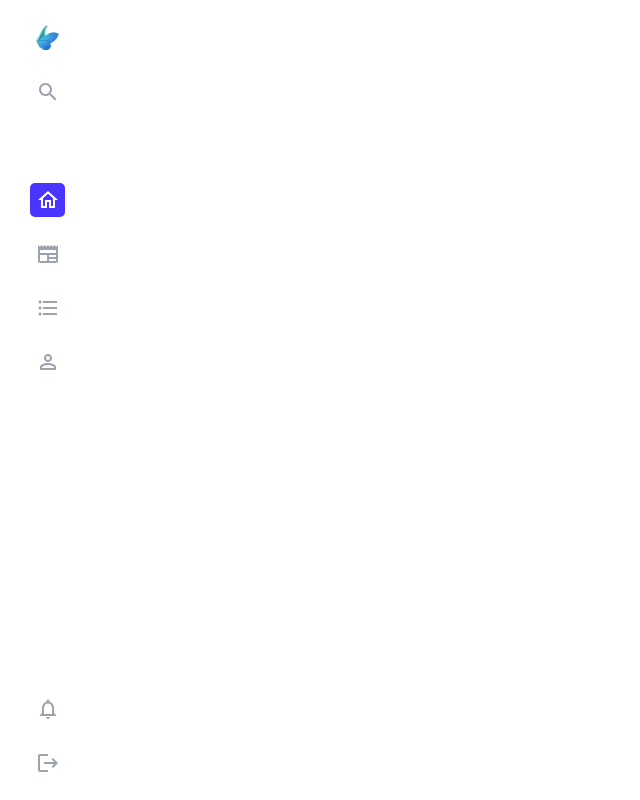
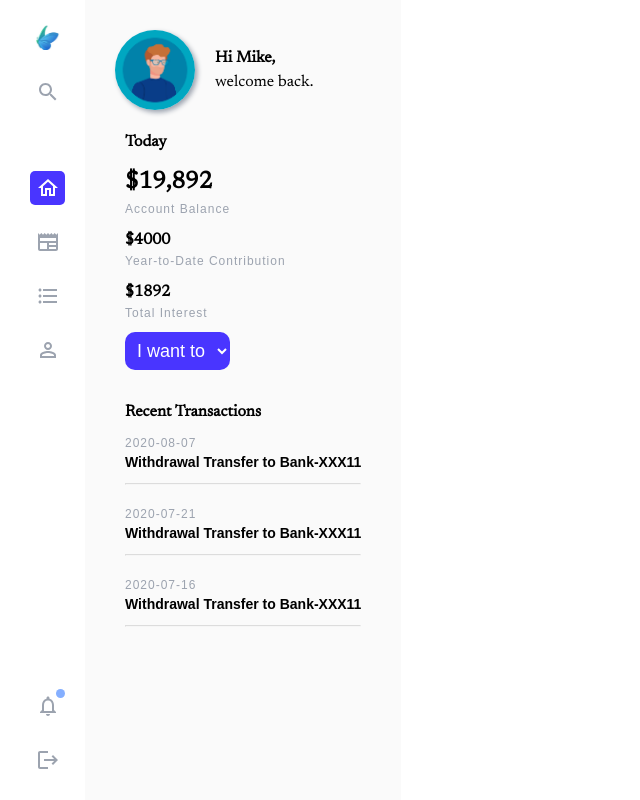
Before and after one commit to gi-t-ansari/rapid-quest, a React (Create React App) app: page / in a window 1280 px wide. Shown: the whole page, without its empty margins (0-640 px from the left). Built offline with nearby package versions, Linux system fonts and the light colour scheme.

Commit message:
Intro Section Added

```diff
--- a/src/App.js
+++ b/src/App.js
@@ -1,10 +1,12 @@
 import React from "react";
 import Menu from "./components/Menu/Menu";
+import Intro from "./components/Intro/Intro";
 
 function App() {
   return (
     <main className="App">
         <Menu />
+        <Intro />
     </main>
   );
 }
--- /dev/null
+++ b/src/components/Intro/Intro.css
@@ -0,0 +1,85 @@
+.intro-container {
+    padding: 30px;
+    background-color: #fafafa;
+}
+
+.intro-header {
+    display: flex;
+    align-items: center;
+    gap: 20px;
+}
+
+.avatar-container {
+    max-height: 80px;
+    max-width: 80px;
+    border-radius: 50%;
+    overflow: hidden;
+    box-shadow: 2.5px 2.5px 5px #9ca3af;
+}
+
+.avatar {
+    width: 100%;
+}
+
+.today-summary div, .transaction-section div {
+    margin: 10px 0;
+}
+
+.today-summary h4 {
+    font-size: 20px;
+}
+
+.today-summary p {
+    font-size: 14px;
+}
+
+.today-summary, .transaction-section {
+    padding: 10px;
+    margin: 10px 0;
+}
+
+.today-summary h6, .transaction-section h6 {
+    font-size: 16px;
+
+}
+
+.today-summary h3 {
+    font-size: 24px;
+    font-weight: 700;
+}
+
+.today-summary h5 {
+    font-size: 16px;
+}
+
+.today-summary p, .transaction-section p {
+    font-size: 12px;
+    color: #9ca3af;
+    font-family: sans-serif;
+    letter-spacing: 1px;
+}
+
+select {
+    padding: 8px;
+    font-size: 18px;
+    color: var(--color-white);
+    background-color: var(--color-primary);
+    border: none;
+    border-radius: 10px;
+    cursor: pointer;
+}
+
+select option {
+    background-color: var(--color-white);
+    color: var(--color-black);
+}
+
+.transaction-section hr {
+    opacity: 30%;
+    margin: 10px 0 20px 0;
+}
+
+.transaction-section h4 {
+    font-family: sans-serif;
+    font-size: 14px;
+}
--- /dev/null
+++ b/src/components/Intro/Intro.jsx
@@ -0,0 +1,68 @@
+import React, { useState } from "react";
+import "./Intro.css";
+import avatar from "../../assets/avatar.jpg";
+import { InputLabel, FormControl, Select, MenuItem } from "@mui/material";
+
+function Intro() {
+    const [preference, setPreference] = useState("");
+
+    const handleChange = (e) => {
+        e.preventDefault();
+        setPreference(e.target.value);
+    }
+
+
+  return (
+    <section className="intro-container">
+      <header className="intro-header">
+        <div className="avatar-container">
+          <img className="avatar" src={avatar} alt="avatar" />
+        </div>
+        <div className="greeting-section">
+          <h4>Hi Mike,</h4>
+          <p>welcome back.</p>
+        </div>
+      </header>
+      <section className="today-summary">
+        <h6>Today</h6>
+        <div>
+            <h3>$19,892</h3>
+            <p>Account Balance</p>
+        </div>
+        <div>
+            <h5>$4000</h5>
+            <p>Year-to-Date Contribution</p>
+        </div>
+        <div>
+            <h5>$1892</h5>
+            <p>Total Interest</p>
+        </div>
+        <select onChange={handleChange}>
+            <option>I want to</option>
+            <option value="save">Save</option>
+            <option value="invest">Invest</option>
+        </select>
+      </section>
+      <section className="transaction-section">
+            <h6>Recent Transactions</h6>
+            <div>
+                <p>2020-08-07</p>
+                <h4>Withdrawal Transfer to Bank-XXX11</h4>
+                <hr />
+            </div>
+            <div>
+                <p>2020-07-21</p>
+                <h4>Withdrawal Transfer to Bank-XXX11</h4>
+                <hr />
+            </div>
+            <div>
+                <p>2020-07-16</p>
+                <h4>Withdrawal Transfer to Bank-XXX11</h4>
+                <hr />
+            </div>
+      </section>
+    </section>
+  );
+}
+
+export default Intro;
--- a/src/components/Menu/Menu.css
+++ b/src/components/Menu/Menu.css
@@ -24,7 +24,9 @@
     padding: 5px;
     cursor: pointer;
     border-radius: 5px;
+    position: relative;
     transition: background 0.5s;
+
 }
 
 .menu-list:hover {
@@ -42,6 +44,21 @@
     background: none;
 }
 
-.second-menu {
-    margin-top: -240px;
+.menu-one, .menu-three {
+    flex-basis: 12%;
 }
+
+.menu-two {
+    flex-basis: 60%;
+}
+
+.blue-dot {
+    display: inline-block;
+    position: absolute;
+    height: 9px;
+    width: 9px;
+    border-radius: 50%;
+    background: #85AFFF;
+    top: 0;
+    right: 0;
+}
--- a/src/components/Menu/Menu.jsx
+++ b/src/components/Menu/Menu.jsx
@@ -13,17 +13,17 @@ function Menu() {
   return (
     <div className="menu">
         <ul className='menu-list-container'>
-            <li className='menu-list butterfly'><img width={25} src={butterflyIcon} alt="butterflyIcon" /></li>
+            <li className='menu-list butterfly menu-one'><img width={25} src={butterflyIcon} alt="butterflyIcon" /></li>
             <li className='menu-list'><SearchOutlinedIcon /></li>
         </ul>
-        <ul className='menu-list-container second-menu'>
+        <ul className='menu-list-container menu-two'>
             <li className='menu-list selected'><HomeOutlinedIcon /></li>
             <li className='menu-list'><NewspaperOutlinedIcon /></li>
             <li className='menu-list'><FormatListBulletedOutlinedIcon /></li>
             <li className='menu-list'><PermIdentityOutlinedIcon /></li>
         </ul>
-        <ul className='menu-list-container'>
-            <li className='menu-list'><NotificationsNoneIcon/></li>
+        <ul className='menu-list-container menu-three'>
+            <li className='menu-list'><NotificationsNoneIcon/><span className='blue-dot'></span></li>
             <li className='menu-list'><LogoutIcon /></li>
         </ul>
     </div>
--- a/src/index.css
+++ b/src/index.css
@@ -31,4 +31,5 @@ body {
 
 .App {
   position: relative;
+  display: flex;
 }
```
Also changed, not shown: src/components/Retirement/Retirement.jsx (added, +9 -0 lines), src/assets/avatar.jpg (added), src/components/Retirement/Retirement.css (added).
